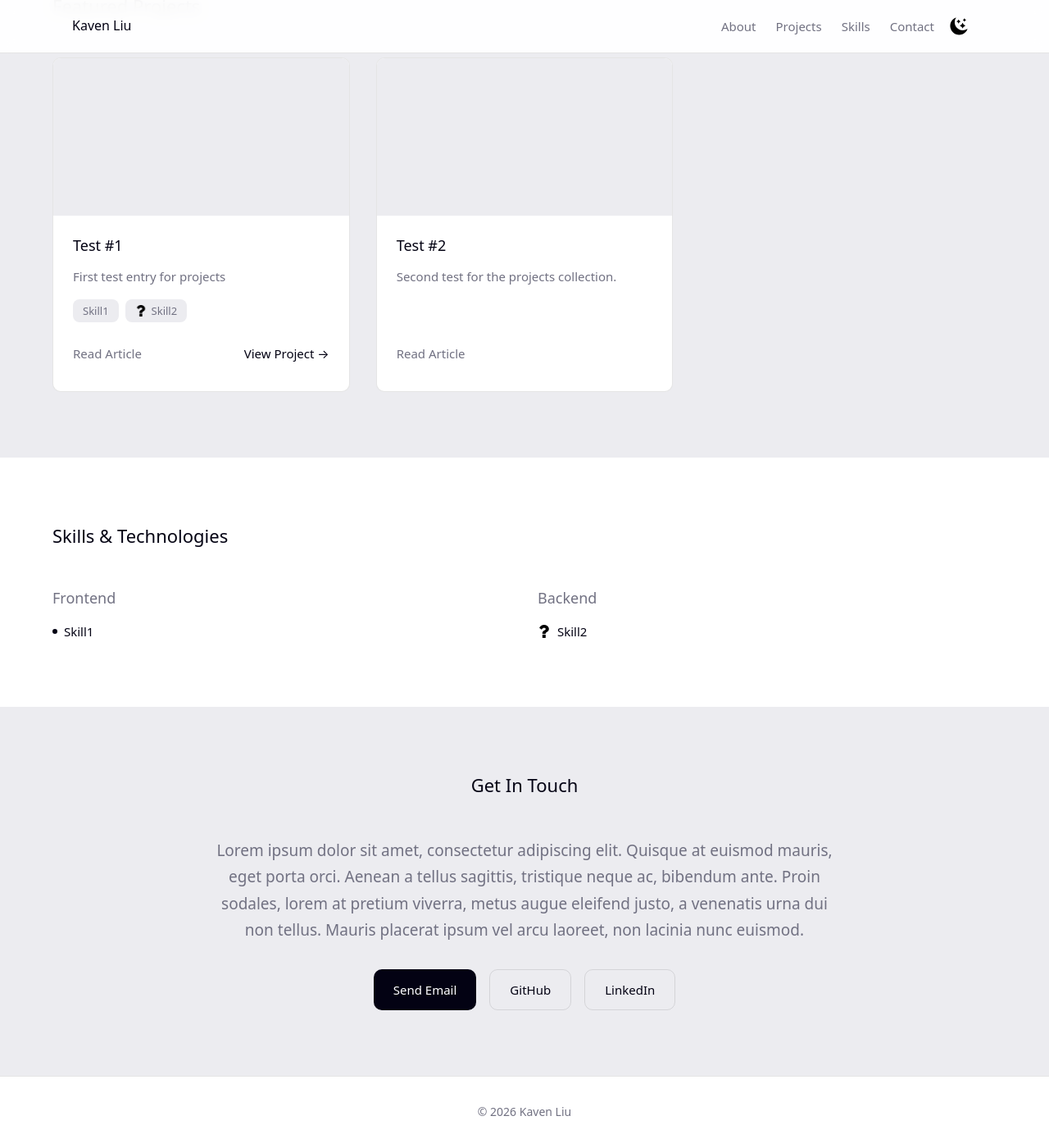
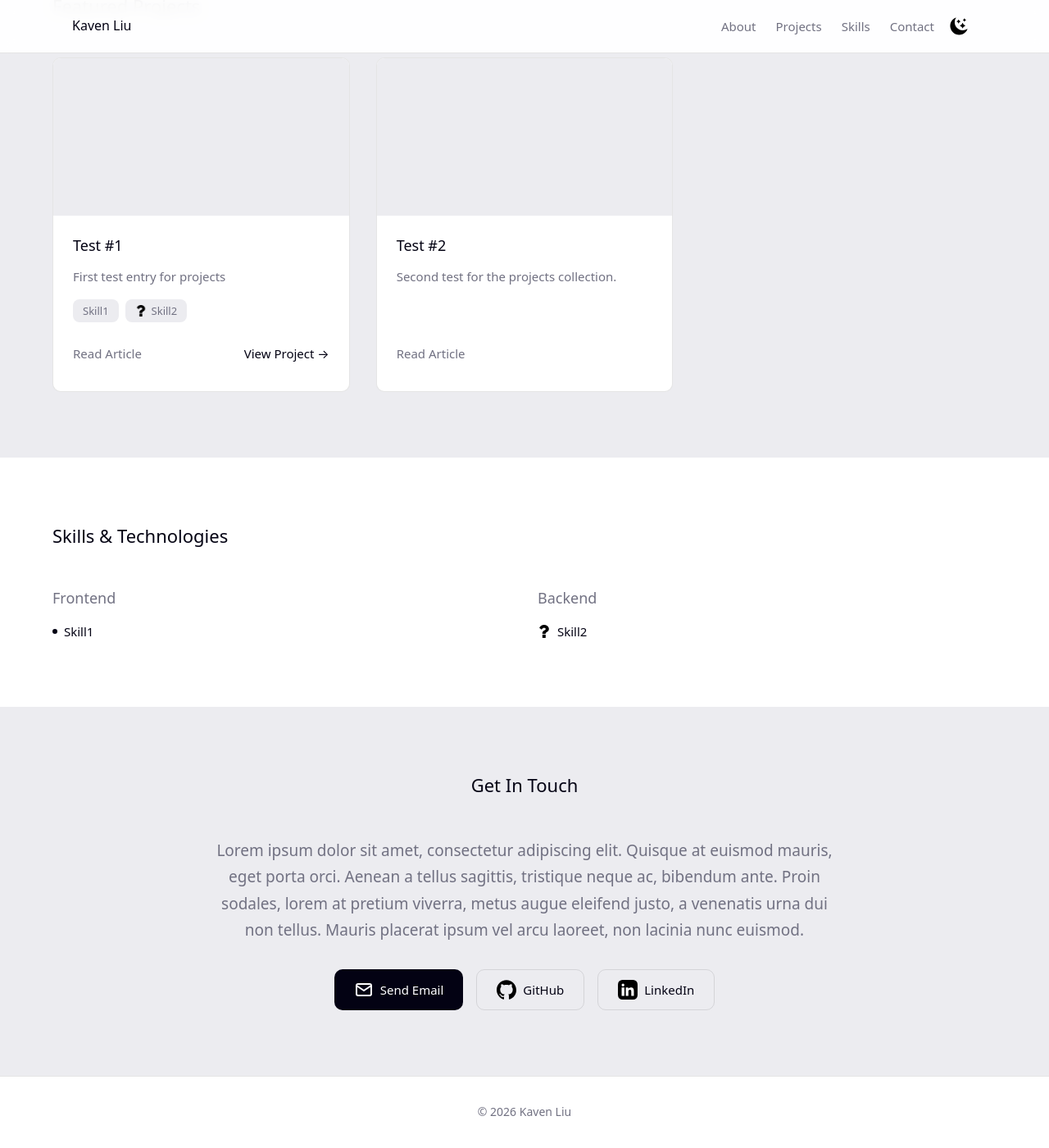
Before and after one commit to Reios0/reios0.github.io, a Jekyll site: the page built from index.html, in a window 1280 px wide and 1400 px high, scrolled down 718 px. Shown: the whole window at 82% size. Built offline with Jekyll 4.4.1, drawn with Linux system fonts in a browser that asks for light colours.

Commit message:
Add github and linkedin links with icons

```diff
--- a/assets/css/main.css
+++ b/assets/css/main.css
@@ -139,6 +139,18 @@ h3 {
 }
 .btn--outline:hover {
   border-color: var(--fg);
+}
+
+.btn__icon {
+  width: 24px;
+  height: 24px;
+  margin-right: 8px;
+  object-fit: contain;
+  flex-shrink: 0;
+}
+
+[data-theme="dark"] .btn__icon {
+  filter: invert(1);
 }
 
 /* Navigation */
--- a/index.html
+++ b/index.html
@@ -147,12 +147,15 @@ title: Home
       </p>
       <div class="contact__links" role="list">
         <a id="contact-email" href="#" class="btn btn--primary" role="listitem" aria-label="Send me an email">
+          <img src="{{ '/assets/icons/mail.svg' | relative_url }}" alt="" aria-hidden="true" class="btn__icon">
           Send Email
         </a>
-        <a href="https://github.com/placeholder" target="_blank" rel="noopener noreferrer" class="btn btn--outline" role="listitem" aria-label="GitHub profile (open in a new tab)">
+        <a href="https://github.com/Reios0" target="_blank" rel="noopener noreferrer" class="btn btn--outline" role="listitem" aria-label="GitHub profile (open in a new tab)">
+          <img src="{{ '/assets/icons/github.svg' | relative_url }}" alt="" aria-hidden="true" class="btn__icon">
           GitHub
         </a>
-        <a href="https://linkedin.com/in/placeholder" target="_blank" rel="noopener noreferrer" class="btn btn--outline" role="listitem" aria-label="LinkedIn profile (opens in a new tab)">
+        <a href="https://www.linkedin.com/in/kaven-liu/" target="_blank" rel="noopener noreferrer" class="btn btn--outline" role="listitem" aria-label="LinkedIn profile (opens in a new tab)">
+          <img src="{{ '/assets/icons/linkedin.svg' | relative_url }}" alt="" aria-hidden="true" class="btn__icon">
           LinkedIn
         </a>
       </div>
```
Also changed, not shown: assets/icons/github.svg (added), assets/icons/linkedin.svg (added), assets/icons/mail.svg (added).
